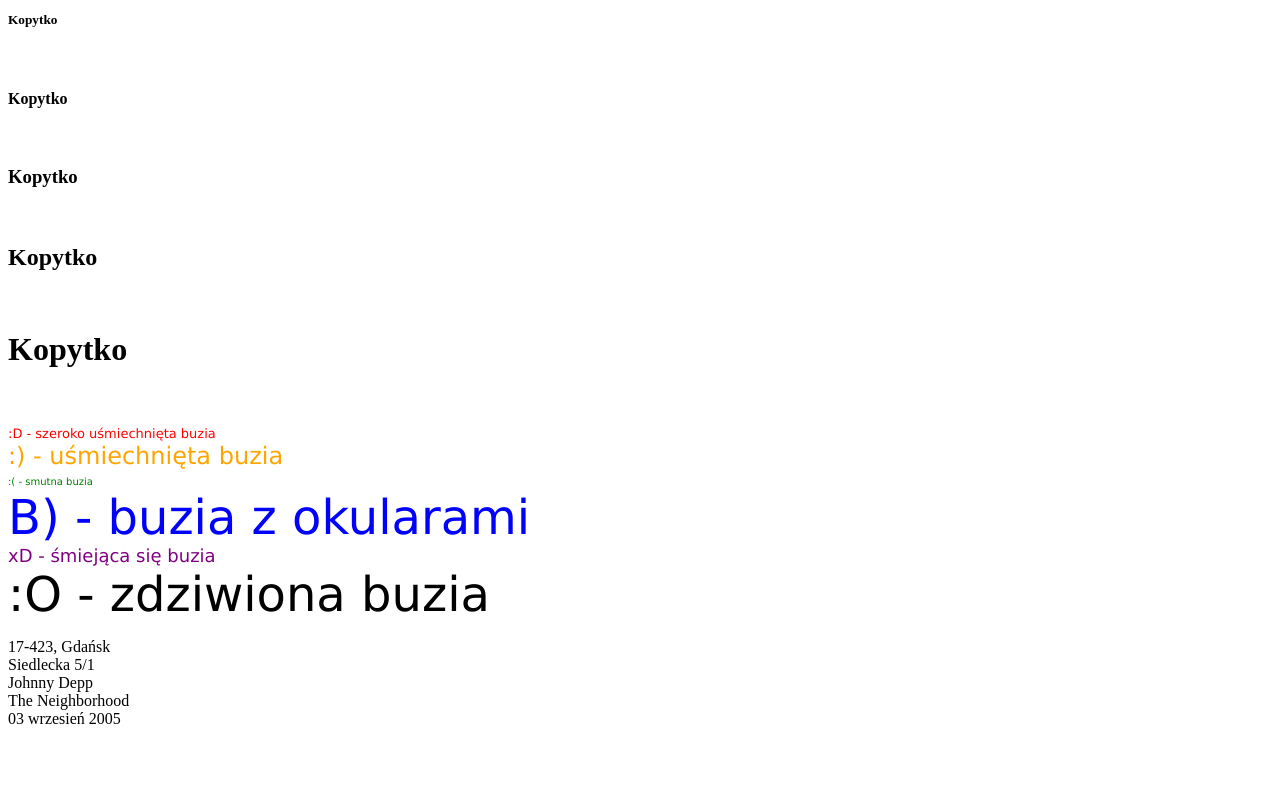
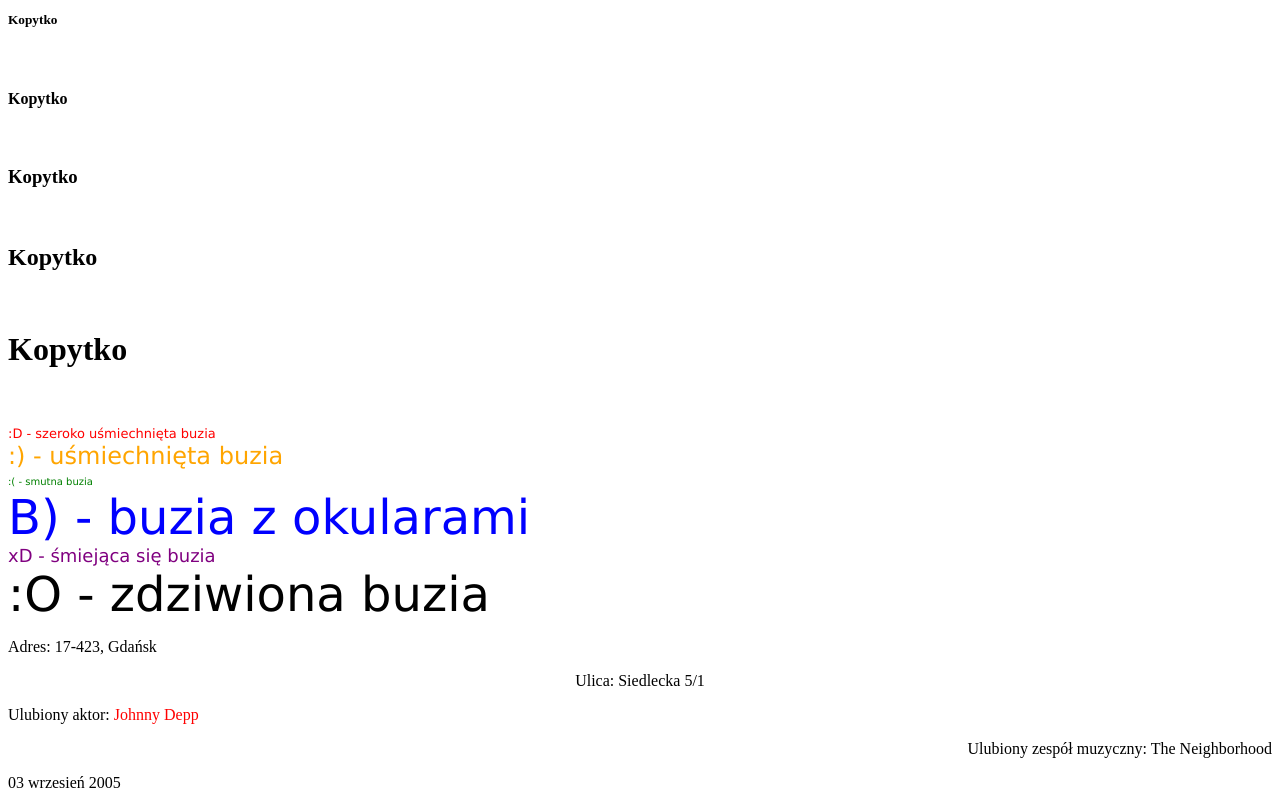
Before and after one commit to ObliviousCow/mikolaj.github.io, a plain HTML site: page index.html in a window 1280 px wide. Shown: the part 635-1435 px from the top of the page. Before the commit the page ends 1371 px from the top, so only its background shows below. Drawn offline with Linux system fonts and the light colour scheme.

Commit message:
Update index.html

```diff
--- a/index.html
+++ b/index.html
@@ -27,9 +27,9 @@
         <font color = "black" size = "7"> :O - zdziwiona buzia</font> <br>
     </p>
 
-	17-423, Gdańsk <br>
-	Siedlecka 5/1 <br>
-	Johnny Depp <br>
-	The Neighborhood <br>
+	<p align="left"> Adres: 17-423, Gdańsk <br> </p>
+	<p align="center">Ulica: Siedlecka 5/1 <br> </p>
+	Ulubiony aktor: <font color = "red">Johnny Depp </font><br>
+	<p align="right">Ulubiony zespół muzyczny: The Neighborhood <br> </p>
 	03 wrzesień 2005 <br>
 </body>
```
